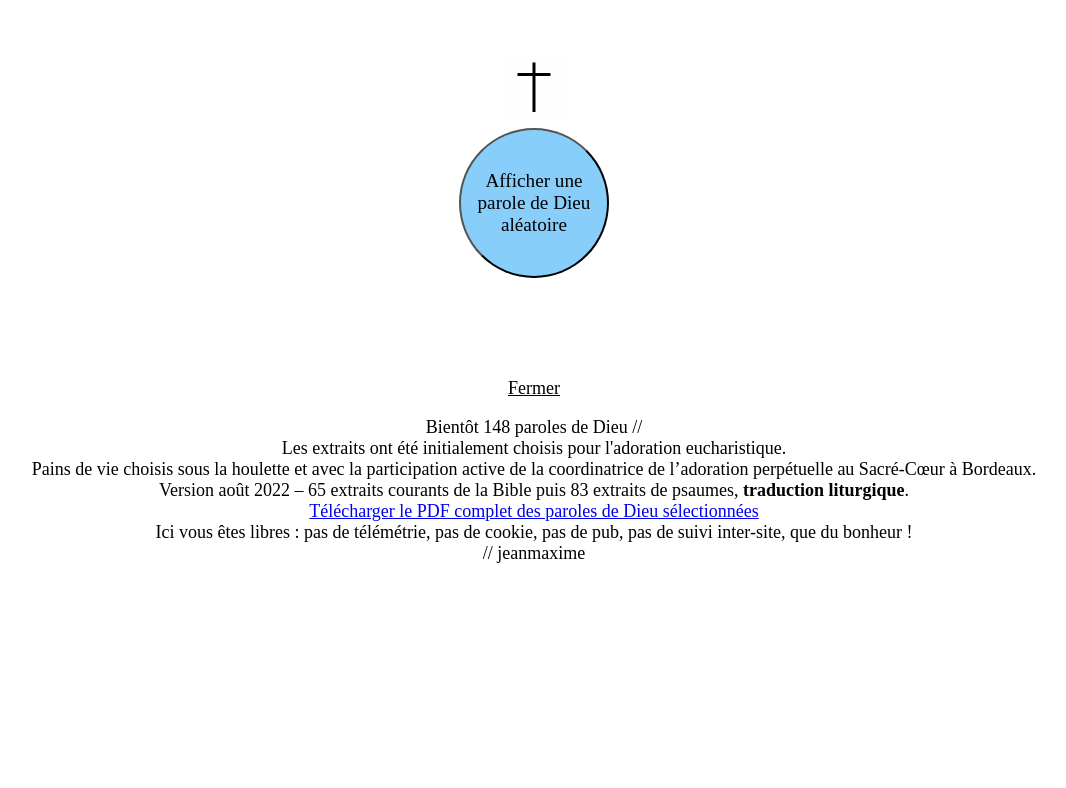
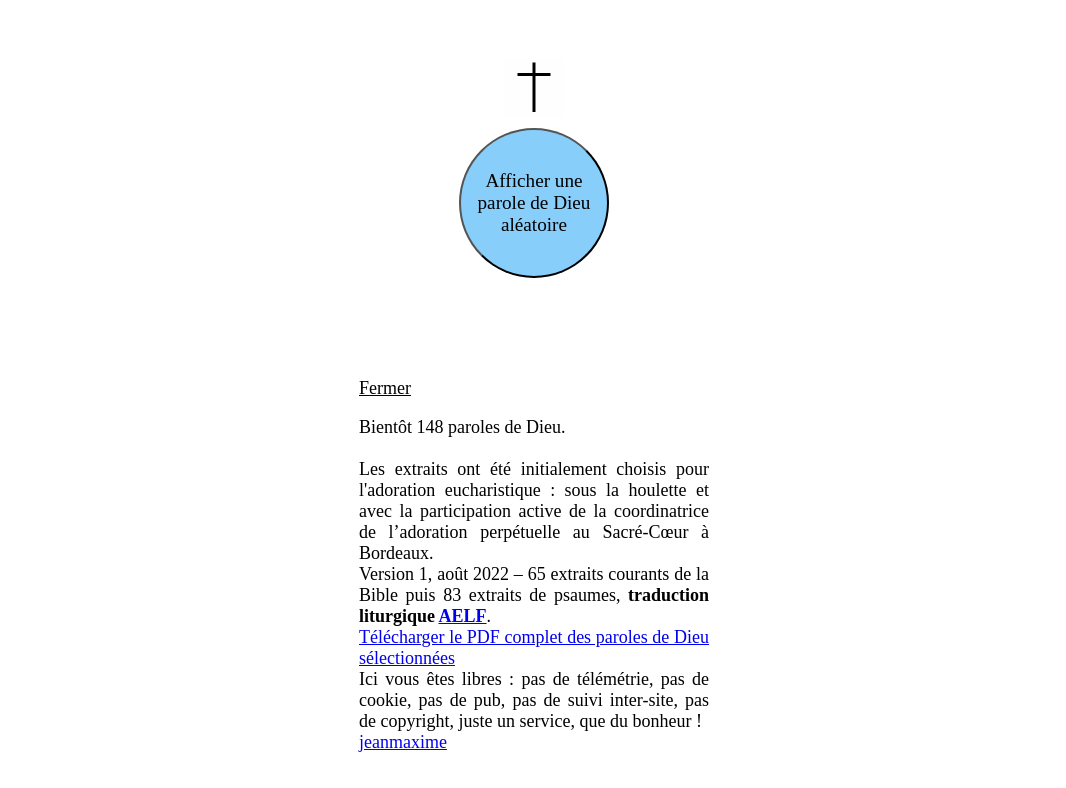
Before and after one commit to jmcob/uneparole.love, a Vue app: page / in a window 1280 px wide. Both pictures are taken after a click on the element "A propos". Shown: the top 788 px of the page, without its empty margins (106-1172 px from the left). Built offline with nearby package versions, Linux system fonts and the light colour scheme; a web font is replaced by a local one.

Commit message:
maj design, text justify

```diff
--- a/src/App.vue
+++ b/src/App.vue
@@ -1,4 +1,5 @@
 <template>
+  <div class="wrapper">
     <div class="cadre">
       <HeaderTitle />
       <div class="button-container">
@@ -19,24 +20,27 @@
       <div class="aboutText" v-if="aboutClick">
         <p class="about" @click="toggleAbout()">Fermer</p>
         <p>
-        Bientôt 148 paroles de Dieu // <br />
+          Bientôt 148 paroles de Dieu. <br /><br />
           Les extraits ont été initialement choisis pour l'adoration
-        eucharistique. <br />
-        Pains de vie choisis sous la houlette et avec la participation active de
-        la coordinatrice de l’adoration perpétuelle au Sacré-Cœur à Bordeaux.
+          eucharistique : sous la houlette et avec la participation active de la
+          coordinatrice de l’adoration perpétuelle au Sacré-Cœur à Bordeaux.
           <br />
-        Version août 2022 – 65 extraits courants de la Bible puis 83 extraits de
-        psaumes, <strong>traduction liturgique</strong>. <br />
+          Version 1, août 2022 – 65 extraits courants de la Bible puis 83
+          extraits de psaumes,
+          <strong>traduction liturgique <a href="aelf.org">AELF</a></strong
+          >. <br />
           <a href="http://www.uneparole.love/pains/pains-de-vie.pdf"
             >Télécharger le PDF complet des paroles de Dieu sélectionnées</a
           >
           <br />
-        Ici vous êtes libres : pas de télémétrie, pas de cookie, pas de pub, pas
-        de suivi inter-site, que du bonheur !
-        <br />// jeanmaxime
+          Ici vous êtes libres : pas de télémétrie, pas de cookie, pas de pub,
+          pas de suivi inter-site, pas de copyright, juste un service, que du
+          bonheur !
+          <br /><a href="http://jmxi.art">jeanmaxime</a>
         </p>
       </div>
       <div v-else><p class="about" @click="toggleAbout()">A propos</p></div>
+    </div>
   </div>
 </template>
 <script>
@@ -327,15 +331,23 @@ Celui qui a honte de moi et de mes paroles, le Fils de l’homme aura honte de l
 * {
   font-family: "Tiro Gurmukhi", serif;
 }
-
+.wrapper {
+  display: flex;
+  flex-direction: column;
+  align-items: center;
+}
 .cadre {
   display: flex;
   flex-direction: column;
-  text-align: center;
+  text-align: justify;
   align-items: center;
   padding: 50px;
+  width: 80vw;
+  max-width: 350px;
 }
-
+#uneparole {
+  text-indent: 2em;
+}
 p {
   font-size: large;
 }
```
Lines whose indentation alone changed are shown as unchanged.
